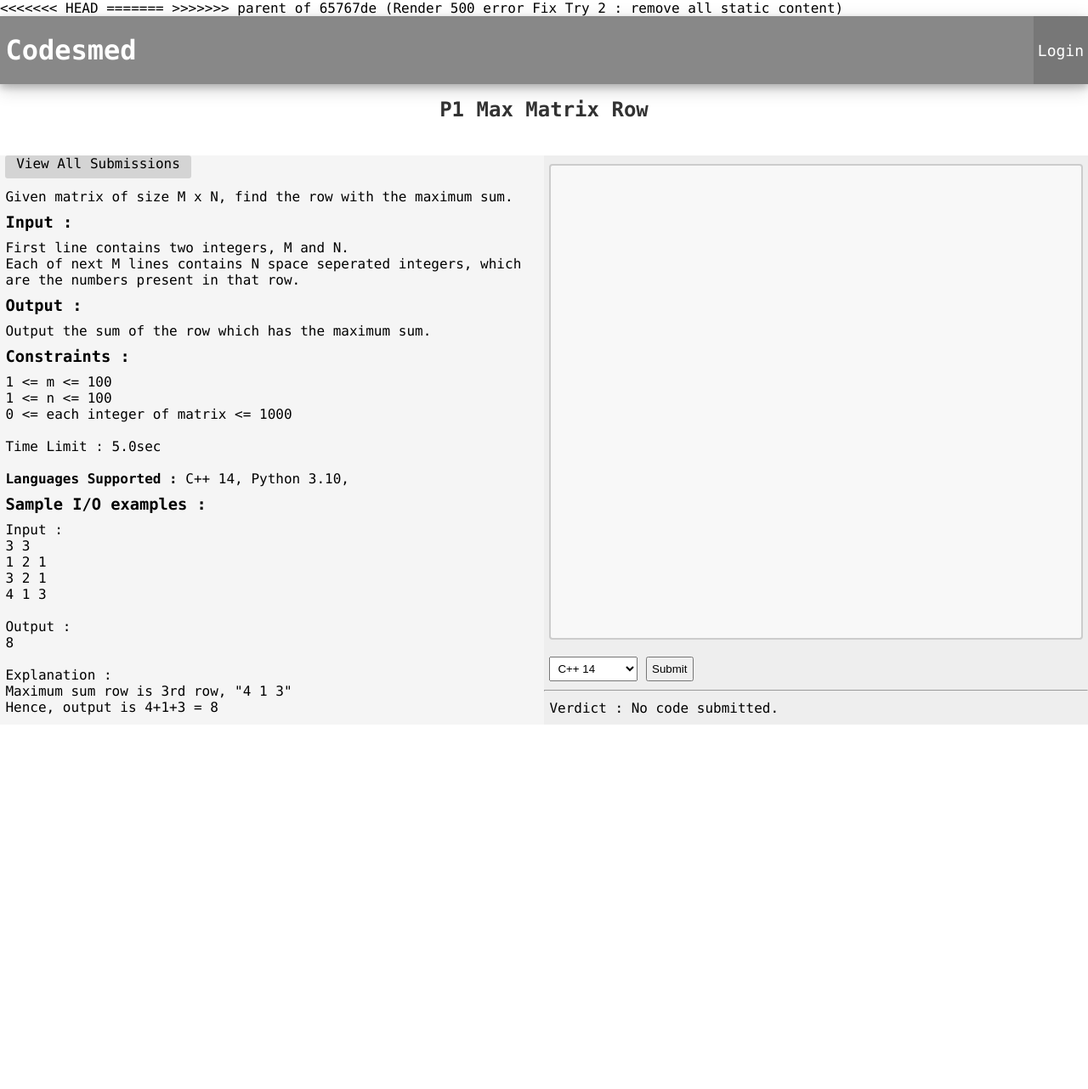
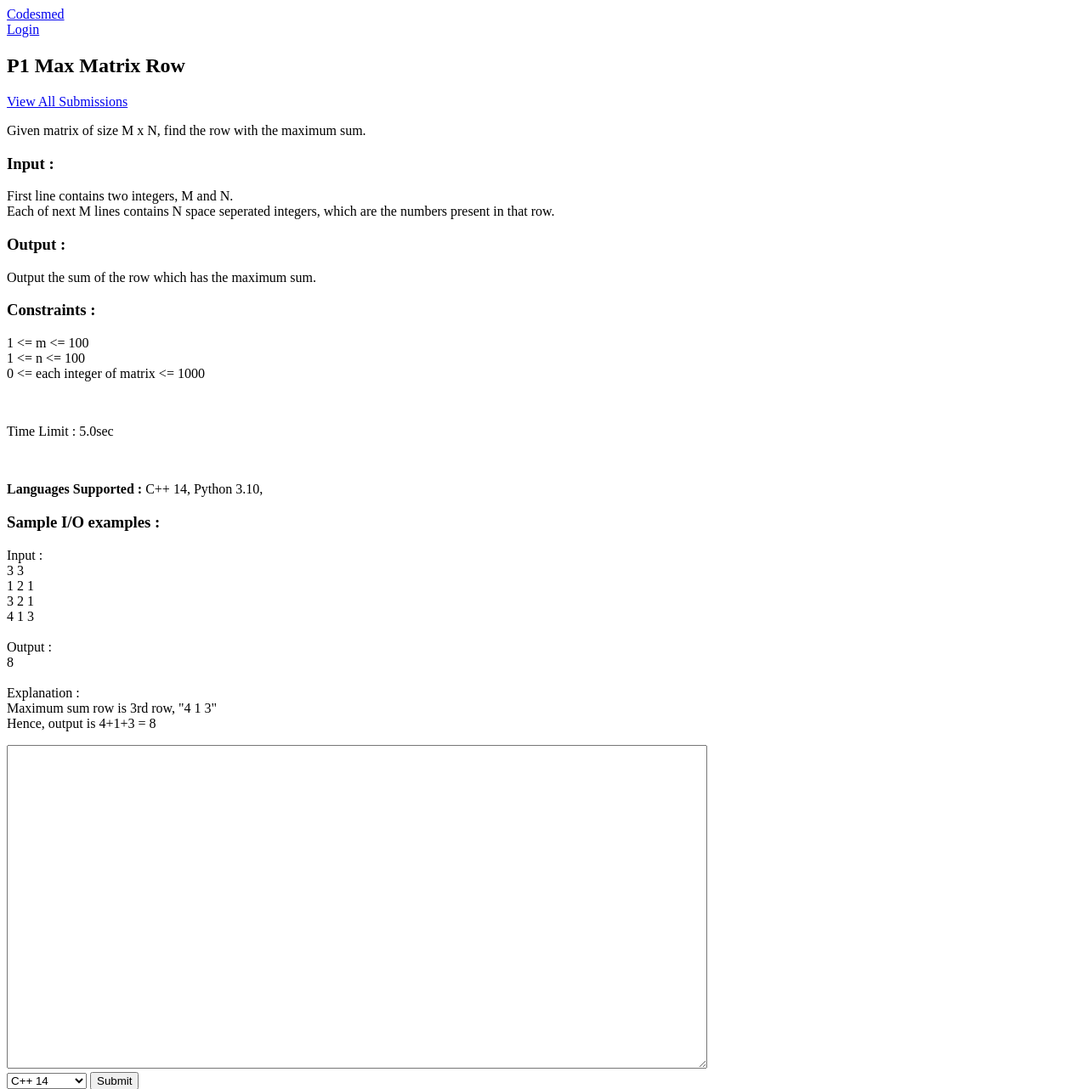
Before and after one commit to nitin12384/online_judge, a Django app: page /problem/1 in a window 1280 px wide. Shown: the top 1282 px of the page at 85% size. Before the commit the page ends 853 px from the top, so only its background shows below. Run offline with Django 4.2, Linux system fonts and the light colour scheme; data comes from the database, SQL or seed files in the repository.

Commit message:
fix for revert 2

```diff
--- a/oj_django_project/problems/templates/problems/base.html
+++ b/oj_django_project/problems/templates/problems/base.html
@@ -12,17 +12,6 @@
         {% block title%}
         <title>Codesmed</title>
         {% endblock title %}
-
-<<<<<<< HEAD
-=======
-        {% load static %}
-
-        {% block static_loads %}
-        <link rel="shortcut icon" type="image/png" href="{% static '/problems/images/favicon.ico' %}"/>
-        <link rel="stylesheet" type="text/css" href="{% static '/problems/styles/common.css' %}"/>
-        {% endblock static_loads %}
-
->>>>>>> parent of 65767de (Render 500 error Fix Try 2 : remove all static content)
     </head>
     <body>
 
```
